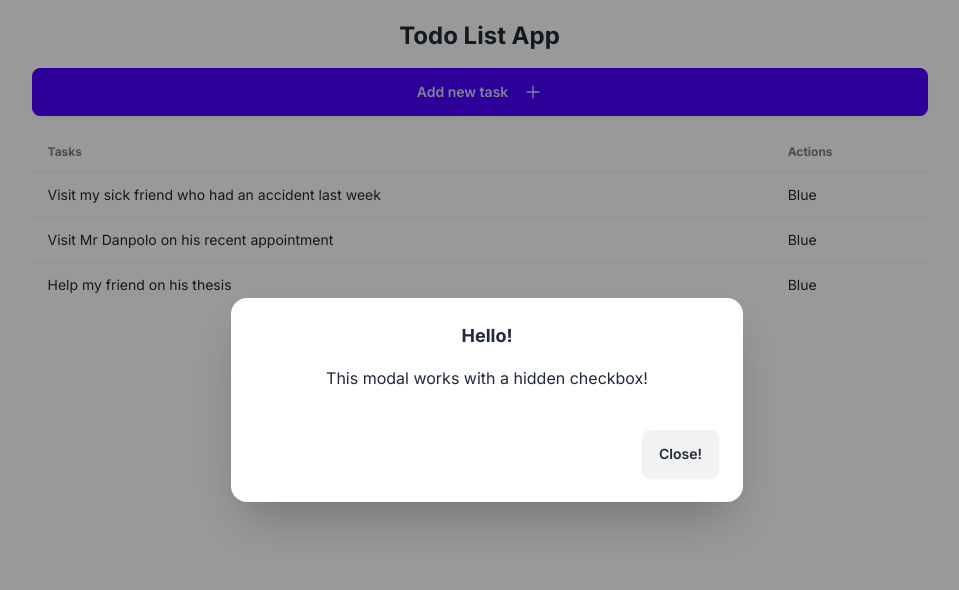
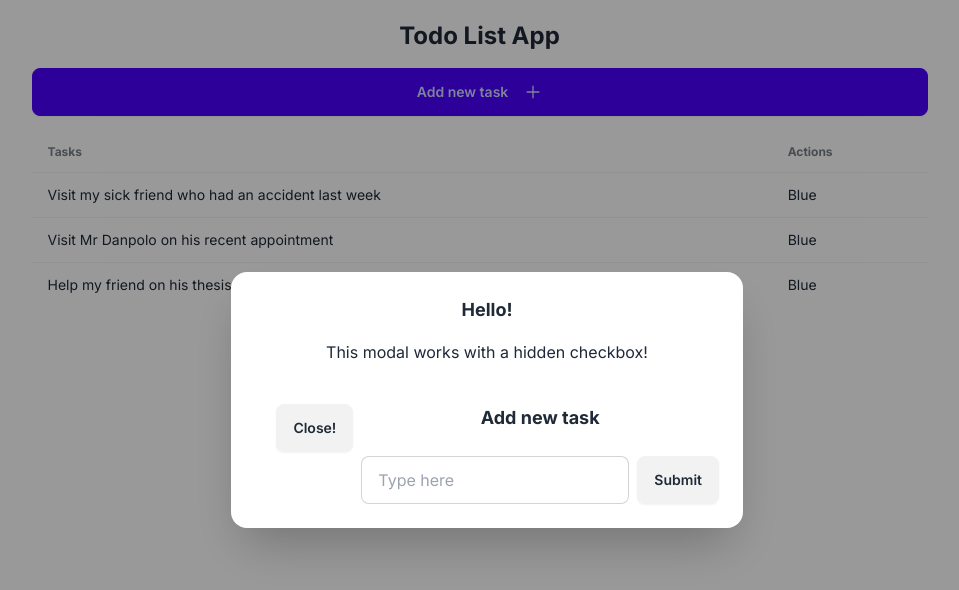
Before and after one commit to nd31pr0/NextjsTodo, a Next.js app in the folder todo-list/: page / in a window 1280 px wide. Both pictures are taken after a click on the button "Add new task". Shown: the top 590 px of the page, without its empty margins (153-1112 px from the left). Built offline with nearby package versions, Linux system fonts and the light colour scheme; data requests are answered from the project's data file.

Commit message:
Handle input form for new tasks

```diff
--- a/todo-list/app/components/AddTask.tsx
+++ b/todo-list/app/components/AddTask.tsx
@@ -1,11 +1,17 @@
 'use client'
-import {useState} from 'react'
+import {FormEventHandler, useState} from 'react'
 import { AiOutlinePlus } from "react-icons/ai";
 import Modal from './Modal';
 
 
 function AddTask() {
     const [modalOpen, setModalOpen] = useState<boolean>(false);
+    const [newTaskValue, setNewTaskValue] = useState<string>('');
+    const handleSubmitNewTodo: FormEventHandler<HTMLFormElement> = (e) => {
+        e.preventDefault();
+        console.log(newTaskValue)
+        setNewTaskValue("");
+    }
   return (
     <div className='flex gap-4'>
         <button onClick={() => setModalOpen(true)} className='btn btn-primary w-full'
@@ -13,7 +19,21 @@
             Add new task <AiOutlinePlus  size={18} className="ml-2"/>
         </button>
 
-        <Modal modalOpen={modalOpen} setModalOpen={setModalOpen}/>
+        <Modal modalOpen={modalOpen} setModalOpen={setModalOpen}>
+            <form onSubmit={handleSubmitNewTodo}>
+                <h3 className='font-bold text-lg'>Add new task</h3>
+                <div className='modal-action'>
+                    <input
+                        value={newTaskValue}
+                        onChange={e => setNewTaskValue(e.target.value)}
+                        type="text"
+                        placeholder="Type here"
+                        className="input input-bordered w-full"
+                    />
+                    <button type='submit' className='btn'>Submit</button>
+                </div>
+            </form>
+        </Modal>
 
     </div>
   )
--- a/todo-list/app/components/Modal.tsx
+++ b/todo-list/app/components/Modal.tsx
@@ -1,9 +1,10 @@
-
+import React from 'react';
 interface ModalProps {
     modalOpen: boolean;
-    setModalOpen: () => void;
+    setModalOpen: (open: boolean) => boolean | void;
+    children: React.ReactNode
 }
-const Modal: React.FC<ModalProps> = ({modalOpen, setModalOpen}) => {
+const Modal: React.FC<ModalProps> = ({modalOpen, setModalOpen, children}) => {
   return (
     <div className={`modal ${modalOpen ? "modal-open" : ""}`} >
         <div className="modal-box">
@@ -13,7 +14,10 @@
                 <label
                     onClick={() => setModalOpen(false)}
                     className="btn"
-                >Close!</label>
+                >
+                    Close!
+                </label>
+                {children}
             </div>
         </div>
     </div>
```
